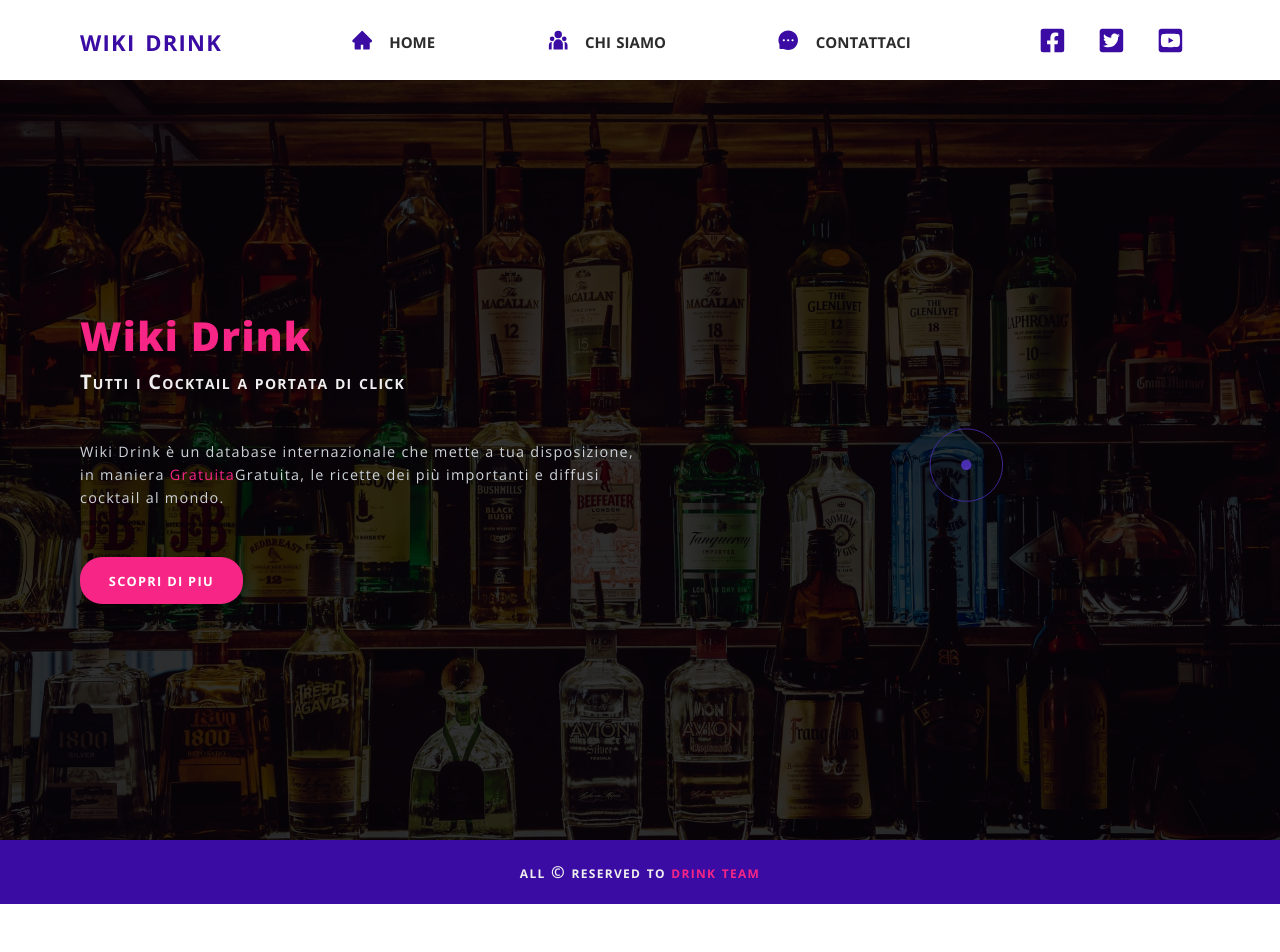
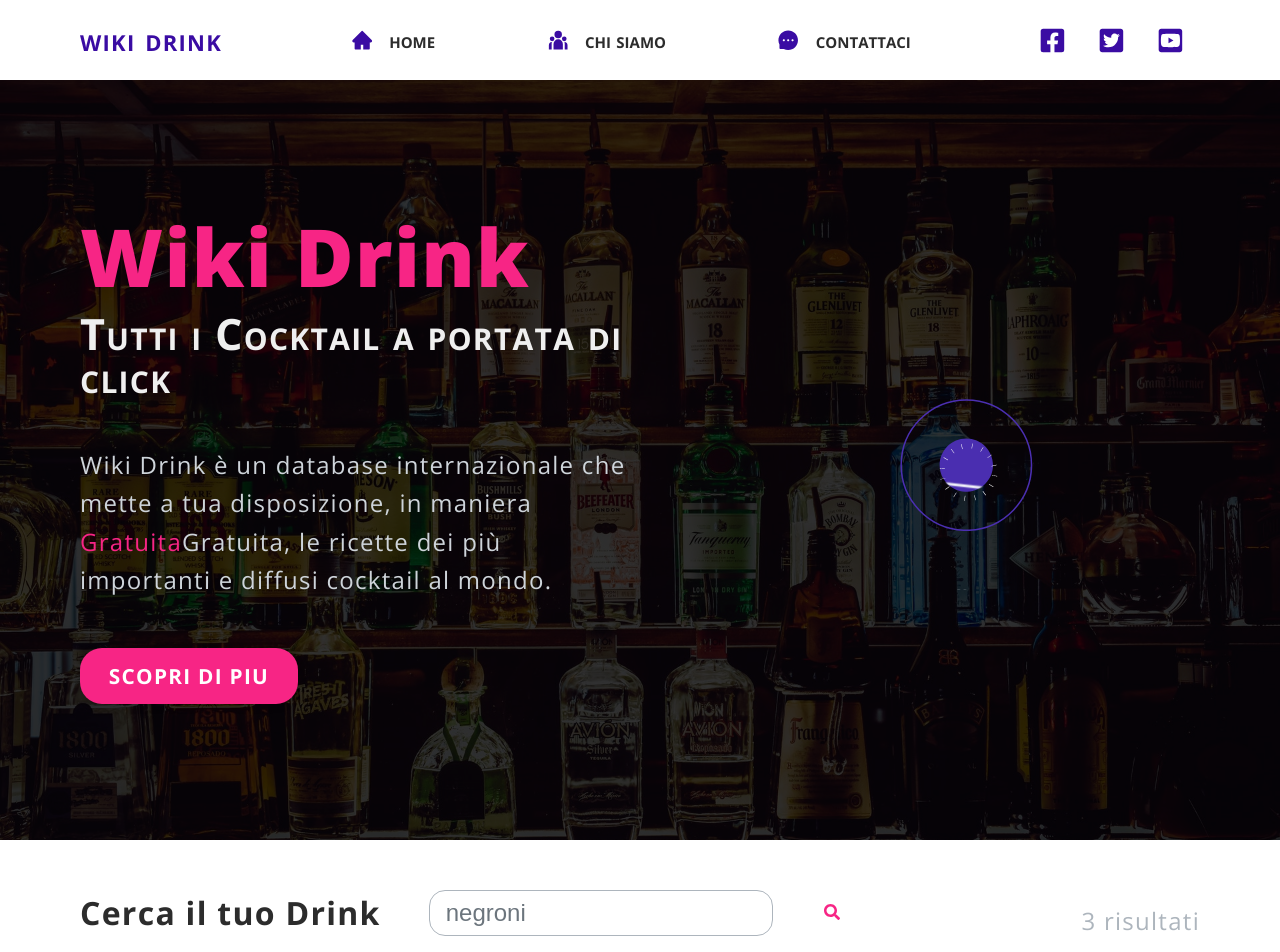
Before and after one commit to pantaleoflavio/cocktail, a React (Create React App) app: page / in a window 1280 px wide. Shown: the top 952 px of the page. Before the commit the page ends 904 px from the top, so only its background shows below. Built offline with nearby package versions, Linux system fonts and the light colour scheme; no server answers.

Commit message:
home screen input style,  implementation of custrom hook useFetch

```diff
--- a/src/context.js
+++ b/src/context.js
@@ -1,11 +1,12 @@
 import { useState, useContext, createContext } from "react";
+import useFetch from "./useFetch";
 
 const AppContext = createContext();
 
 const AppProvider = ({children}) => {
 
     const [isSidebarOpen, setIsSidebarOpen] = useState(false);
-
+    const {data} = useFetch('i=11002', true);
     const openSidebar = () => {
         setIsSidebarOpen(true);
     }
--- a/src/index.css
+++ b/src/index.css
@@ -489,6 +489,7 @@
   display: grid;
   height: 100%;
   align-items: center;
+
 }
 
 .home-hero-text {
@@ -513,10 +514,12 @@
 
 .home-hero-title h2 {
   font-weight: 900;
+  font-size: 5rem;
 }
 
 .home-hero-title h4 {
   font-variant: small-caps;
+  font-size: 2.7rem;
 }
 
 .home-hero-text p {
@@ -524,11 +527,13 @@
   color: var(--light-gray);
   max-width: 70ch;
   line-height: 1.6;
+  font-size: 1.5rem;
 }
 
 .home-hero-text .btn {
   align-self: center;
   border-radius: 22px;
+  font-size: 1.3rem;
 }
 
 /*=== HOME HERO MEDIA ===*/
@@ -709,6 +714,10 @@
   width: 100%;
 }
 
+.search-bar form h4{
+  font-size: 2rem;
+}
+
 .form-container {
   display: -moz-grid;
   display: -ms-grid;
@@ -750,6 +759,10 @@
   color: var(--dark-gray);
 }
 
+#drink {
+  font-size: 1.5rem;
+}
+
 .input:focus {
   box-shadow: 0px 0px 1px 0px rgb(44, 44, 44);
   outline: 0px transparent;
@@ -758,6 +771,7 @@
 .search-bar .result {
   align-self: left;
   margin-top: 1rem;
+  font-size: 1.5rem;
 }
 
 @media screen and (min-width: 992px) {
--- a/src/screen/HomeScreen.js
+++ b/src/screen/HomeScreen.js
@@ -5,6 +5,7 @@
 import animationData from "../assets/animation/drink-animation.json";
 import { Link } from "react-router-dom";
 const HomeScreen = () => {
+  const [input, setInput] = useState('negroni');
   return (
   <>
     <Hero>
@@ -41,6 +42,34 @@
         </div>
       </div>
     </Hero>
+    <section className="container home-screen">
+      <div className="search-bar">
+          <div className="form-container">
+            <form>
+              <label htmlFor="drink">
+                <h4>Cerca il tuo Drink</h4>
+              </label>
+              <div className="input-search">
+                <input
+                id="drink"
+                className="input"
+                placeholder={input}
+                value={input}
+                onChange={(e) => setInput(e.target.value)}
+                />
+                <button className="btn icon-btn" type="submit">
+                  <FaSearch className="icon" />
+                </button>
+                </div>
+            </form>
+          </div>
+          <div>
+            <p className="result">
+              3 risultati
+            </p>
+          </div>
+      </div>
+    </section>
   </>
   );
 };
--- /dev/null
+++ b/src/useFetch.js
@@ -0,0 +1,32 @@
+import { useState, useEffect } from 'react';
+import axios from 'axios';
+const searchUrl = "https://www.thecocktaildb.com/api/json/v1/1/search.php?";
+const singleUrl = "https://www.thecocktaildb.com/api/json/v1/1/lookup.php?";
+
+const useFetch = (query, type = false) => {
+    const url = type ? singleUrl : searchUrl;
+    const [isLoading, setIsLoading] = useState(true);
+    const [data, setData] = useState([]);
+    const [count, setCount] = useState(0);
+    const [isError, setIsError] = useState(false);
+
+    useEffect(() => {
+        (async(query) =>{
+            setIsError(false);
+            setIsLoading(false);
+            try {
+                const response = await axios.get(`${url}${query}`);
+                setData(response.data);
+                setCount(response.data.drinks);
+            } catch (error) {
+                setIsError(true);
+                setCount(0);
+            }
+            setIsLoading(false);
+        })(query);
+    }, [url, query]);
+
+    return ( isLoading, data, isError, count );
+}
+
+export default useFetch;
```
